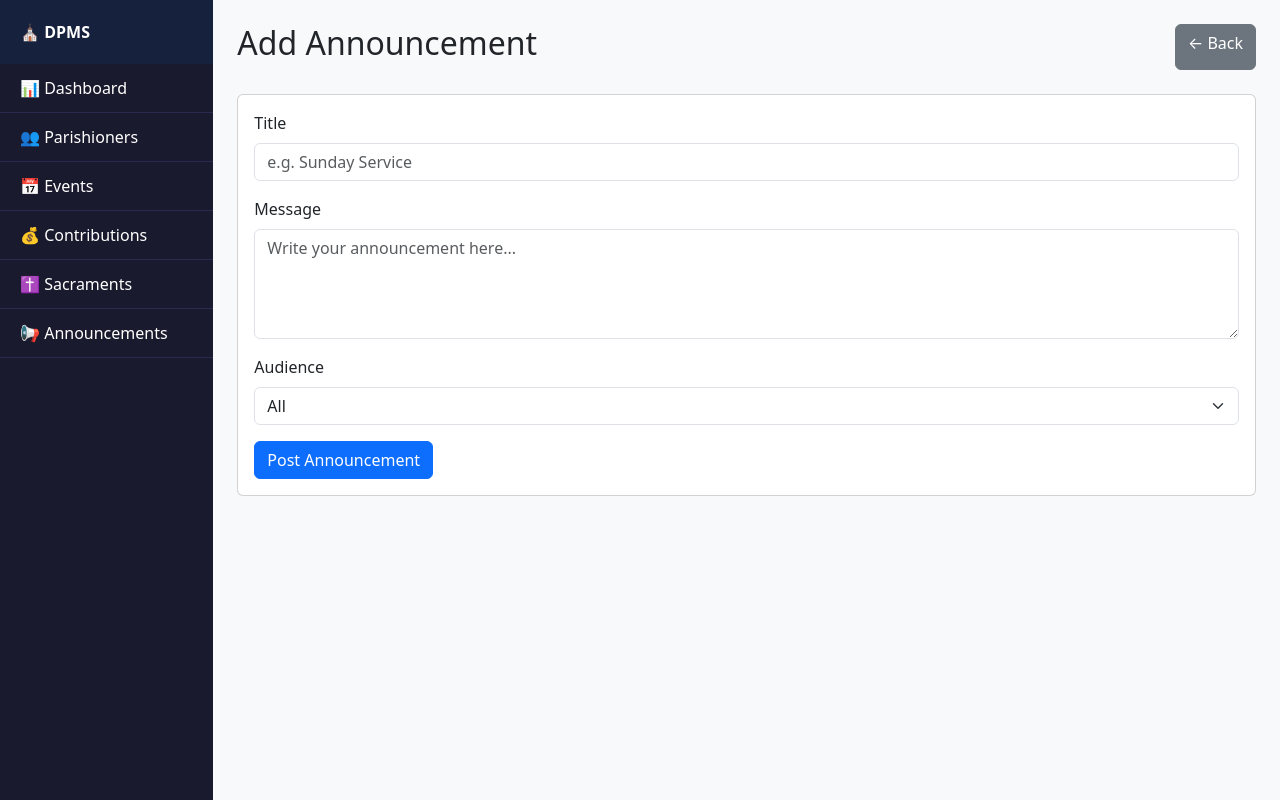
After one commit to LWKYM99/DPMS, a Flask app: page /announcements/add in a window 1280 px wide. The commit adds this page. Run offline with Flask 3, Linux system fonts and the light colour scheme.

Commit message:
Add announcement form and route

```diff
--- a/app.py
+++ b/app.py
@@ -161,6 +161,16 @@ def announcements():
     data = db.execute('SELECT * FROM announcements').fetchall()
     db.close()
     return render_template('announcements.html', announcements=data)
-
+@app.route('/announcements/add', methods=['GET', 'POST'])
+def add_announcement():
+    if request.method == 'POST':
+        db = get_db()
+        db.execute('INSERT INTO announcements (title, message, audience) VALUES (?, ?, ?)',
+            [request.form['title'], request.form['message'],
+             request.form['audience']])
+        db.commit()
+        db.close()
+        return redirect(url_for('announcements'))
+    return render_template('add_announcement.html')
 if __name__ == '__main__':
     app.run(host='0.0.0.0', port=int(os.environ.get('PORT', 5000)), debug=False)
--- /dev/null
+++ b/templates/add_announcement.html
@@ -0,0 +1,36 @@
+{% extends 'base.html' %}
+{% block title %}Add Announcement{% endblock %}
+
+{% block content %}
+<div class="d-flex justify-content-between mb-4">
+    <h2>Add Announcement</h2>
+    <a href="/announcements" class="btn btn-secondary">← Back</a>
+</div>
+
+<div class="card">
+    <div class="card-body">
+        <form method="POST">
+            <div class="mb-3">
+                <label class="form-label">Title</label>
+                <input type="text" name="title" class="form-control" placeholder="e.g. Sunday Service" required>
+            </div>
+            <div class="mb-3">
+                <label class="form-label">Message</label>
+                <textarea name="message" class="form-control" rows="4" placeholder="Write your announcement here..." required></textarea>
+            </div>
+            <div class="mb-3">
+                <label class="form-label">Audience</label>
+                <select name="audience" class="form-select" required>
+                    <option value="All">All</option>
+                    <option value="Members">Members</option>
+                    <option value="Leaders">Leaders</option>
+                    <option value="Youth">Youth</option>
+                    <option value="Women">Women</option>
+                    <option value="Men">Men</option>
+                </select>
+            </div>
+            <button type="submit" class="btn btn-primary">Post Announcement</button>
+        </form>
+    </div>
+</div>
+{% endblock %}
--- a/templates/announcements.html
+++ b/templates/announcements.html
@@ -4,6 +4,7 @@
 {% block content %}
 <div class="d-flex justify-content-between mb-4">
     <h2>Announcements</h2>
+    <a href="/announcements/add" class="btn btn-primary">+ Add Announcement</a>
 </div>
 
 <div class="row">
```
